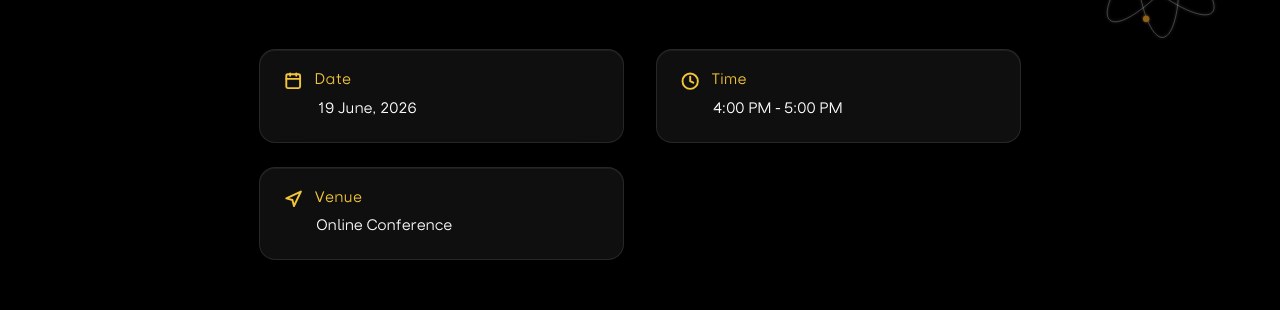
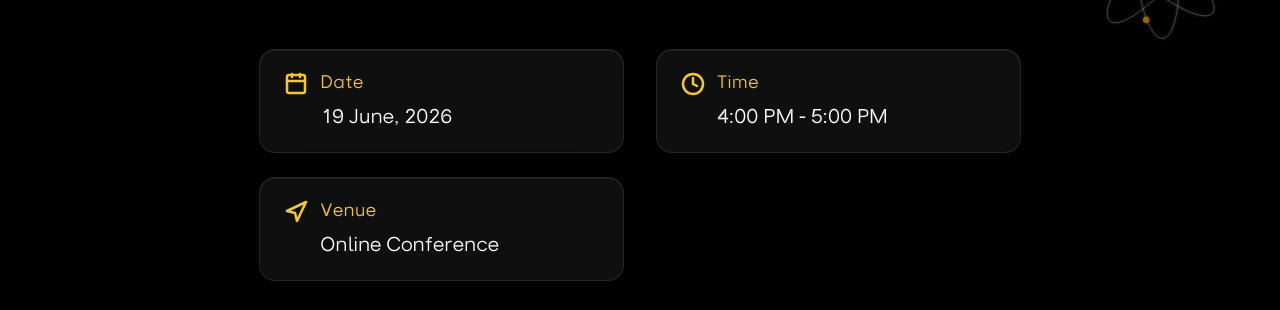
Before and after one commit to ACM-VIT/DSP-Peter-Robinson-May-2025, a Next.js app: page /event-details in a window 1280 px wide. Shown: the part 192-502 px from the top of the page. Built offline with nearby package versions, Linux system fonts and the light colour scheme.

Commit message:
UI fixes

```diff
--- a/src/app/event-details/page.tsx
+++ b/src/app/event-details/page.tsx
@@ -5,7 +5,7 @@ import { Calendar, Clock, Navigation } from "lucide-react";
 
 export default function EventDetails() {
   return (
-    <div className="relative w-full max-w-[100vw] min-h-screen overflow-x-hidden no-scrollbar bg-black flex flex-col">
+    <div className="relative w-full max-w-[100vw] min-h-screen overflow-x-hidden no-scrollbar bg-black flex flex-col font-[family-name:var(--font-trap)]">
       {/* Shader Gradient Canvas Background */}
       <ShaderGradient />
 
@@ -48,26 +48,26 @@ export default function EventDetails() {
             <div className="grid grid-cols-1 md:grid-cols-2 gap-x-8 gap-y-6 w-full mb-16 md:w-[85%] mx-auto">
               <div className="flex flex-col justify-center items-start px-6 py-5 rounded-2xl glass-card">
                 <div className="flex items-center gap-3 mb-1.5">
-                  <Calendar className="w-[1.15rem] h-[1.15rem] text-[var(--color-gold)]" strokeWidth={2.5} />
-                  <span className="text-[var(--color-gold)] text-[0.95rem] font-medium tracking-wide">Date</span>
+                  <Calendar className="w-6 h-6 text-[var(--color-gold)]" strokeWidth={2.5} />
+                  <span className="text-[var(--color-gold)] text-lg font-medium tracking-wide">Date</span>
                 </div>
-                <p className="text-white font-medium ml-8 text-[0.95rem]">19 June, 2026</p>
+                <p className="text-white font-medium ml-9 text-xl">19 June, 2026</p>
               </div>
 
               <div className="flex flex-col justify-center items-start px-6 py-5 rounded-2xl glass-card">
                 <div className="flex items-center gap-3 mb-1.5">
-                  <Clock className="w-[1.15rem] h-[1.15rem] text-[var(--color-gold)]" strokeWidth={2.5} />
-                  <span className="text-[var(--color-gold)] text-[0.95rem] font-medium tracking-wide">Time</span>
+                  <Clock className="w-6 h-6 text-[var(--color-gold)]" strokeWidth={2.5} />
+                  <span className="text-[var(--color-gold)] text-lg font-medium tracking-wide">Time</span>
                 </div>
-                <p className="text-white font-medium ml-8 text-[0.95rem]">4:00 PM - 5:00 PM</p>
+                <p className="text-white font-medium ml-9 text-xl">4:00 PM - 5:00 PM</p>
               </div>
 
               <div className="flex flex-col justify-center items-start px-6 py-5 rounded-2xl glass-card">
                 <div className="flex items-center gap-3 mb-1.5">
-                  <Navigation className="w-[1.15rem] h-[1.15rem] text-[var(--color-gold)]" strokeWidth={2.5} />
-                  <span className="text-[var(--color-gold)] text-[0.95rem] font-medium tracking-wide">Venue</span>
+                  <Navigation className="w-6 h-6 text-[var(--color-gold)]" strokeWidth={2.5} />
+                  <span className="text-[var(--color-gold)] text-lg font-medium tracking-wide">Venue</span>
                 </div>
-                <p className="text-white font-medium ml-8 text-[0.95rem]">Online Conference</p>
+                <p className="text-white font-medium ml-9 text-xl">Online Conference</p>
               </div>
             </div>
 
```
